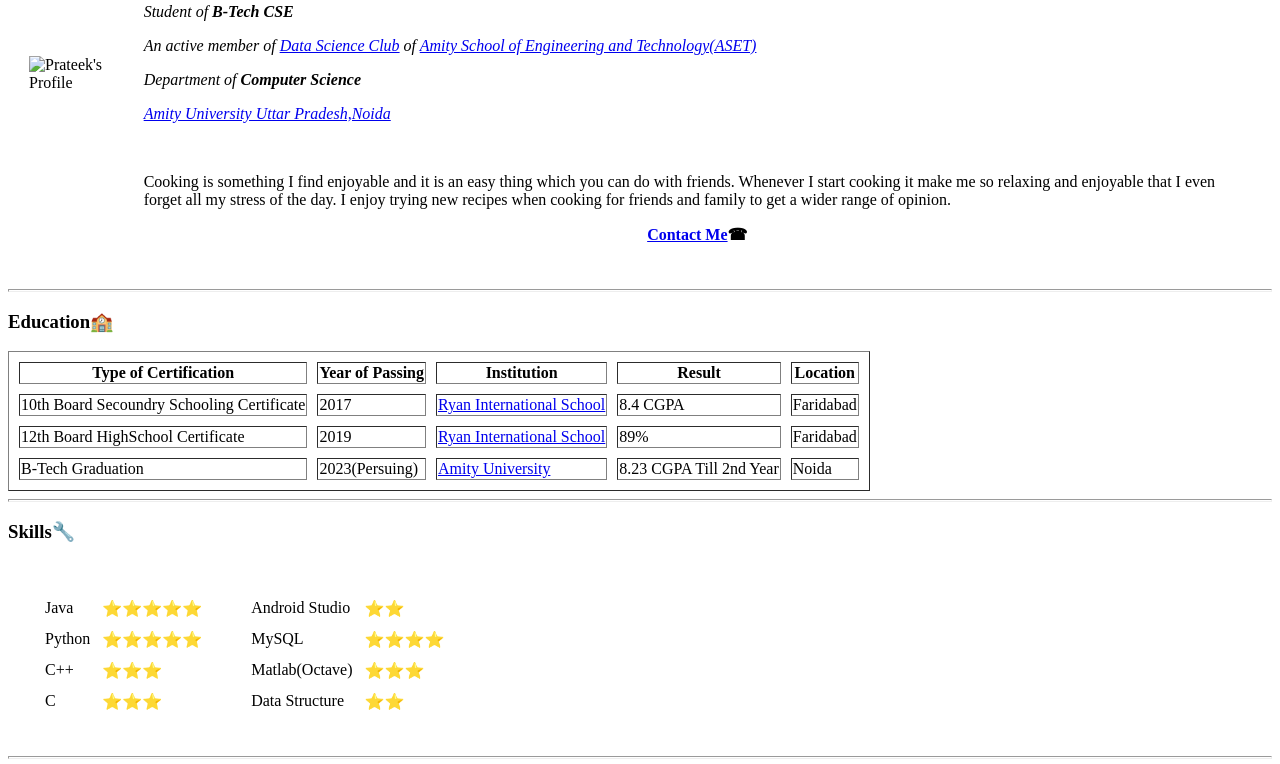
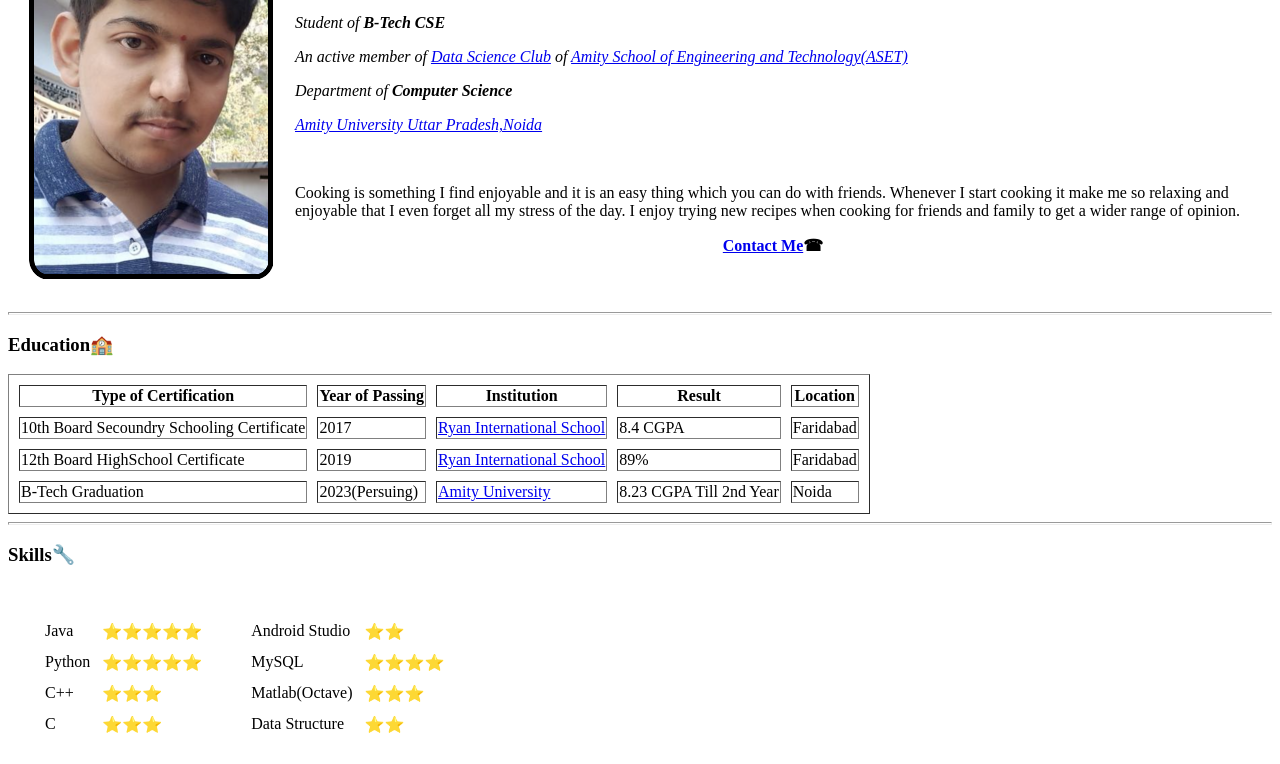
Before and after one commit to prateek-101/cv, a plain HTML site: page index.html in a window 1280 px wide. Shown: the part 140-904 px from the top of the page. Drawn offline with Linux system fonts and the light colour scheme; the site is published under a folder, as on GitHub Pages, so addresses that start at the root find nothing.

Commit message:
Update index.html

```diff
--- a/index.html
+++ b/index.html
@@ -11,7 +11,7 @@
 <body>
     <table cellspacing="20">
         <tr>
-            <td><img src="/images/oie_png.png" alt="Prateek's Profile"></td>
+            <td><img src="images/oie_png.png" alt="Prateek's Profile"></td>
             <td>
                 <h1>Prateek Kumar Sabato</h1>
                 <p><strong>| Full Stack Devolper | Programmer | Great Motivator |</strong></p>
```
